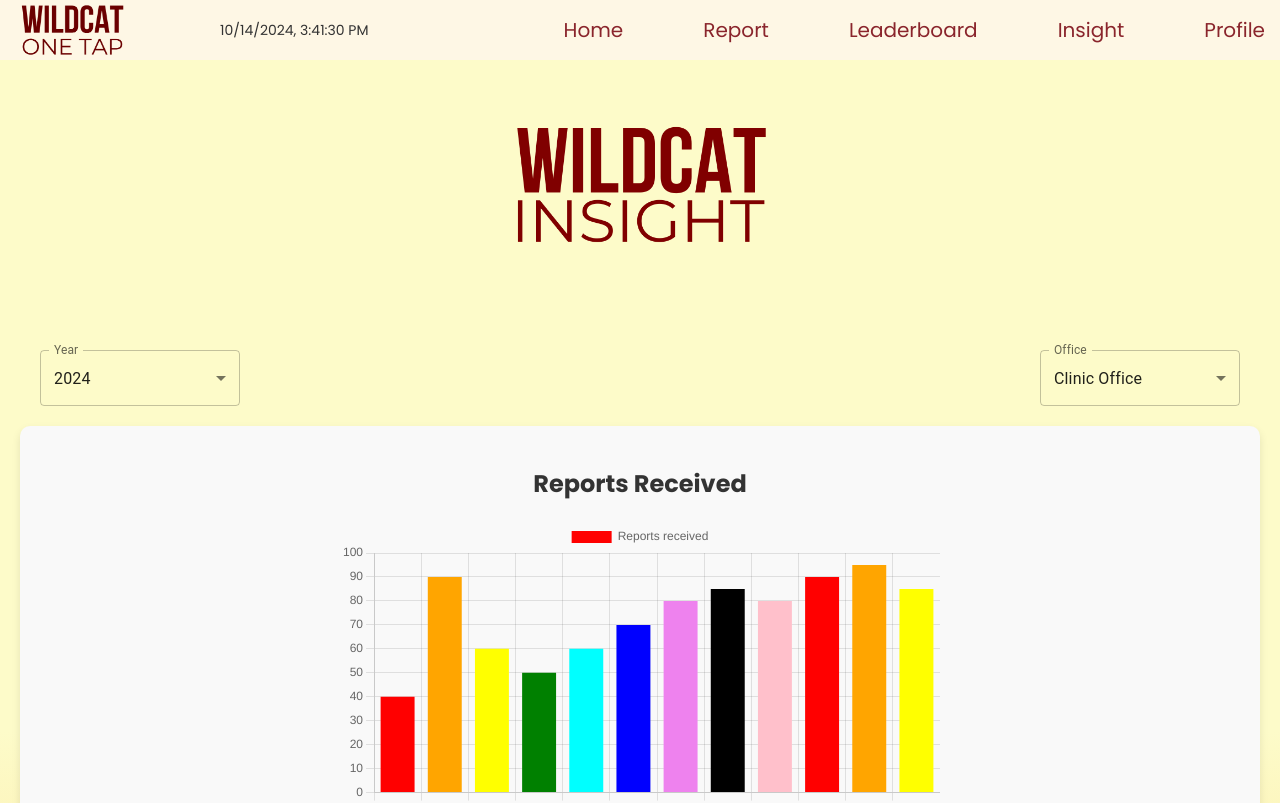
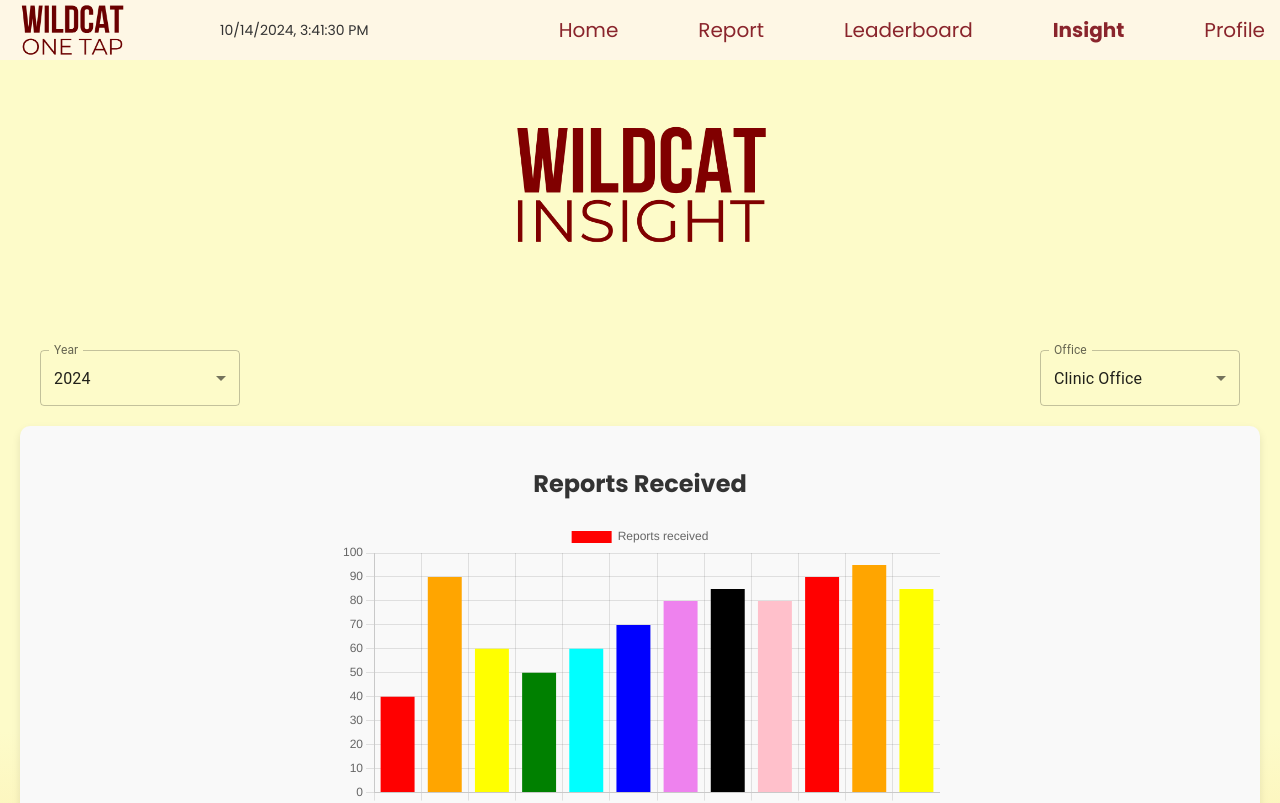
Before and after one commit to hyuxjin/TechHive_Frontend, a React (Create React App) app: page /adinsight in a window 1280 px wide. Shown: the top 803 px of the page. Built offline with nearby package versions, Linux system fonts and the light colour scheme.

Commit message:
Update AdNavbar and SUNavbar
when clicked should be bold now

```diff
--- a/src/components/AdNavBar.js
+++ b/src/components/AdNavBar.js
@@ -6,15 +6,24 @@
 const AdNavBar = () => {
   const [showNavbar, setShowNavbar] = useState(false);
   const [dateTime, setDateTime] = useState(new Date().toLocaleString());
+  const [selected, setSelected] = useState(window.location.pathname); // Set default to current path
 
   const handleShowNavbar = () => {
     setShowNavbar(!showNavbar);
   };
 
+  const handleNavClick = (path) => {
+    setSelected(path); // Update selected state
+  };
+
   useEffect(() => {
+    // Update date and time every second
     const intervalId = setInterval(() => {
       setDateTime(new Date().toLocaleString());
     }, 1000);
+
+    // Sync selected path with current URL on component mount
+    setSelected(window.location.pathname);
 
     // Cleanup interval on component unmount
     return () => clearInterval(intervalId);
@@ -31,19 +40,49 @@
       <div className={`nav-elements ${showNavbar ? "active" : ""}`}>
         <ul>
           <li>
-            <a href="/adhome">Home</a>
+            <a
+              href="/adhome"
+              onClick={() => handleNavClick("/adhome")}
+              className={selected === "/adhome" ? "active" : ""}
+            >
+              Home
+            </a>
           </li>
           <li>
-            <a href="/adentry">Report</a>
+            <a
+              href="/adentry"
+              onClick={() => handleNavClick("/adentry")}
+              className={selected === "/adentry" ? "active" : ""}
+            >
+              Report
+            </a>
           </li>
           <li>
-            <a href="/adleaderboard">Leaderboard</a>
+            <a
+              href="/adleaderboard"
+              onClick={() => handleNavClick("/adleaderboard")}
+              className={selected === "/adleaderboard" ? "active" : ""}
+            >
+              Leaderboard
+            </a>
           </li>
           <li>
-            <a href="/adinsight">Insight</a>
+            <a
+              href="/adinsight"
+              onClick={() => handleNavClick("/adinsight")}
+              className={selected === "/adinsight" ? "active" : ""}
+            >
+              Insight
+            </a>
           </li>
           <li>
-            <a href="/adprofile">Profile</a>
+            <a
+              href="/adprofile"
+              onClick={() => handleNavClick("/adprofile")}
+              className={selected === "/adprofile" ? "active" : ""}
+            >
+              Profile
+            </a>
           </li>
         </ul>
       </div>
--- a/src/components/AdNavbar.css
+++ b/src/components/AdNavbar.css
@@ -3,6 +3,26 @@
 body {
   margin: 0;
   font-family: 'Poppins', sans-serif;
+}
+
+/* General link styling */
+.nav-elements ul li a {
+  text-decoration: none; /* Ensure no underline */
+  border-bottom: none;   /* Remove any border styling */
+  box-shadow: none;      /* Remove any shadow */
+}
+
+/* Active link styling */
+.nav-elements ul li a.active {
+  font-weight: bold;      /* Make bold */
+  text-decoration: none;  /* No underline */
+  border-bottom: none;    /* No border-bottom */
+  box-shadow: none;       /* No shadow */
+}
+
+/* Remove any possible pseudo-element (like ::after) */
+.nav-elements ul li a::after {
+  content: none !important;
 }
 
 .navbar {
--- a/src/components/SUNavBar.css
+++ b/src/components/SUNavBar.css
@@ -3,6 +3,26 @@
 body {
   margin: 0;
   font-family: 'Poppins', sans-serif;
+}
+
+/* General link styling */
+.nav-elements ul li a {
+  text-decoration: none; /* Remove underline */
+  border-bottom: none;   /* Remove any border styling */
+  box-shadow: none;      /* Remove any shadow */
+}
+
+/* Active link styling */
+.nav-elements ul li a.active {
+  font-weight: bold;      /* Make bold */
+  text-decoration: none;  /* No underline */
+  border-bottom: none;    /* No border-bottom */
+  box-shadow: none;       /* No shadow */
+}
+
+/* Remove any possible pseudo-element (like ::after) */
+.nav-elements ul li a::after {
+  content: none !important;
 }
 
 .navbar {
--- a/src/components/SUNavBar.js
+++ b/src/components/SUNavBar.js
@@ -6,9 +6,14 @@
 const SUNavBar = () => {
   const [showNavbar, setShowNavbar] = useState(false);
   const [dateTime, setDateTime] = useState(new Date().toLocaleString());
+  const [selected, setSelected] = useState(window.location.pathname); // Set default selected to current path
 
   const handleShowNavbar = () => {
     setShowNavbar(!showNavbar);
+  };
+
+  const handleNavClick = (path) => {
+    setSelected(path); // Update selected state
   };
 
   useEffect(() => {
@@ -16,7 +21,9 @@
       setDateTime(new Date().toLocaleString());
     }, 1000);
 
-    // Cleanup interval on component unmount
+    // Sync selected path with current URL on component mount
+    setSelected(window.location.pathname);
+
     return () => clearInterval(intervalId);
   }, []);
 
@@ -31,19 +38,49 @@
       <div className={`nav-elements ${showNavbar ? "active" : ""}`}>
         <ul>
           <li>
-            <a href="/suhome">Home</a>
+            <a
+              href="/suhome"
+              onClick={() => handleNavClick("/suhome")}
+              className={selected === "/suhome" ? "active" : ""}
+            >
+              Home
+            </a>
           </li>
           <li>
-            <a href="/suleaderboard">Leaderboard</a>
+            <a
+              href="/suleaderboard"
+              onClick={() => handleNavClick("/suleaderboard")}
+              className={selected === "/suleaderboard" ? "active" : ""}
+            >
+              Leaderboard
+            </a>
           </li>
           <li>
-            <a href="/suinsight">Insight</a>
+            <a
+              href="/suinsight"
+              onClick={() => handleNavClick("/suinsight")}
+              className={selected === "/suinsight" ? "active" : ""}
+            >
+              Insight
+            </a>
           </li>
           <li>
-            <a href="/sudirectory">Directory</a>
+            <a
+              href="/sudirectory"
+              onClick={() => handleNavClick("/sudirectory")}
+              className={selected === "/sudirectory" ? "active" : ""}
+            >
+              Directory
+            </a>
           </li>
           <li>
-            <a href="/suprofile">Profile</a>
+            <a
+              href="/suprofile"
+              onClick={() => handleNavClick("/suprofile")}
+              className={selected === "/suprofile" ? "active" : ""}
+            >
+              Profile
+            </a>
           </li>
         </ul>
       </div>
```
